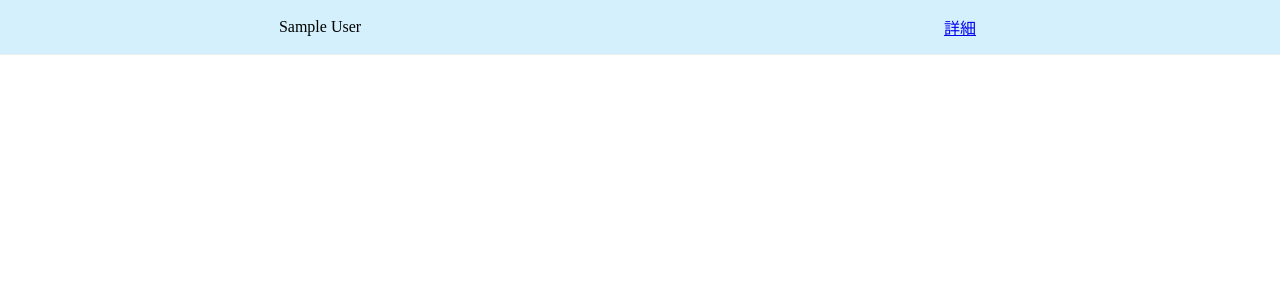
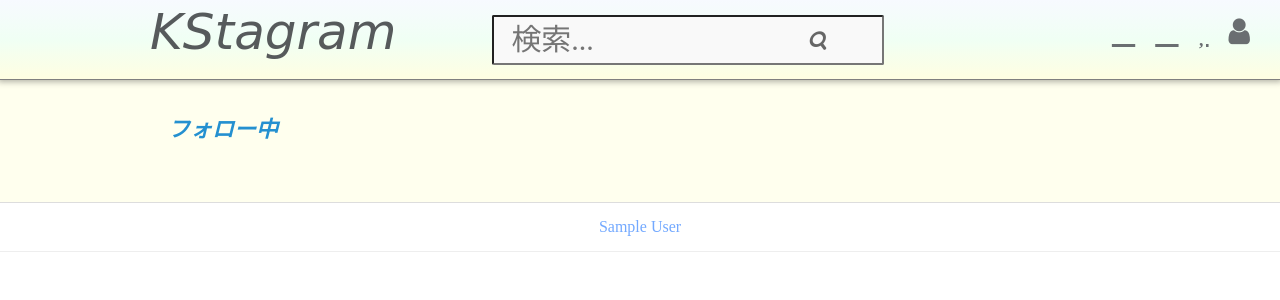
Before and after one commit to sasakura870/KStagram, a Rails app: a page that uses app/views/users/show_follow.html.haml in a window 1280 px wide. Shown: the top 300 px of the page. Run offline with Rails 7, Linux system fonts and the light colour scheme; a user stored in the database is signed in; tables that the repository leaves empty hold one stand-in row (values such as "Sample post"); style sheets or scripts are compiled from the project's sources; some libraries are stand-ins or nearby versions.

Commit message:
最終修正

```diff
--- a/app/assets/stylesheets/usersmodules/_show.scss
+++ b/app/assets/stylesheets/usersmodules/_show.scss
@@ -215,3 +215,15 @@
       color: black;
 
   }
+  .pagination{
+    text-align: center;
+    margin-top: 10px;
+    margin-bottom: 5px;
+  }
+  .ssssss{
+
+    a{
+      text-decoration: none;
+      color: #73a9ff;
+    }
+  }
--- a/app/controllers/tweets_controller.rb
+++ b/app/controllers/tweets_controller.rb
@@ -1,7 +1,7 @@
 class TweetsController < ApplicationController
 
   def index
-    @tweets = Tweet.all.order(created_at: :desc)
+    @tweets = Tweet.all.order(created_at: :desc).page(params[:page]).per(25)
     @tweet=Tweet.new
   end
   def new
@@ -32,7 +32,7 @@
   end
 
   def search
-    @tweets = Tweet.search(params[:keyword]).order(created_at: :desc)
+    @tweets = Tweet.search(params[:keyword]).order(created_at: :desc).page(params[:page]).per(25)
   end
 
 
--- a/app/controllers/users_controller.rb
+++ b/app/controllers/users_controller.rb
@@ -1,6 +1,6 @@
 class UsersController < ApplicationController
   def index
-    @users=User.all.order(created_at: :desc)
+    @users=User.all.order(created_at: :desc).page(params[:page]).per(20)
   end
   def new
     @user = User.new
@@ -16,7 +16,7 @@
     @user.update(user_params)
   end
   def search
-    @user = User.search(params[:keyword])
+    @user = User.search(params[:keyword]).order(created_at: :desc).page(params[:page]).per(20)
 
   end
   def following
--- a/app/views/tweets/_main.html.haml
+++ b/app/views/tweets/_main.html.haml
@@ -15,4 +15,4 @@
             =tweet.user.name
           .mainnameright
             = tweet.updated_at.strftime("%Y-%m-%d %H:%M")
-  .foooot
+  = paginate(@tweets)
--- a/app/views/users/index.html.haml
+++ b/app/views/users/index.html.haml
@@ -29,3 +29,4 @@
               =user.sex
             %td
               = user.created_at.strftime("%Y-%m-%d %H:%M")
+  = paginate(@users)
--- a/app/views/users/search.html.haml
+++ b/app/views/users/search.html.haml
@@ -29,3 +29,4 @@
               =user.sex
             %td
               = user.created_at.strftime("%Y-%m-%d %H:%M")
+  = paginate(@user)
--- a/app/views/users/show_follow.html.haml
+++ b/app/views/users/show_follow.html.haml
@@ -1,6 +1,13 @@
+=render "header"
+.gbl_main
+  .gbl_title
+    .gbl_title_container
+      .title_container
+        %h1.tit.icon_font
+          %span.ico
+          %i.fab.fa-instagram
+          %i.stst フォロー中
 - @user.followings.each do |user|
   %table
-    %tr
-      %td
-        = user.name
-      %td= link_to '詳細', user_path(user)
+    %tr.ssssss
+      %td= link_to user.name, user_path(user)
```
Also changed, not shown: app/views/users/show_follower.html.haml (+11 -4 lines), app/views/users/show.html.haml (line endings or trailing spaces).
